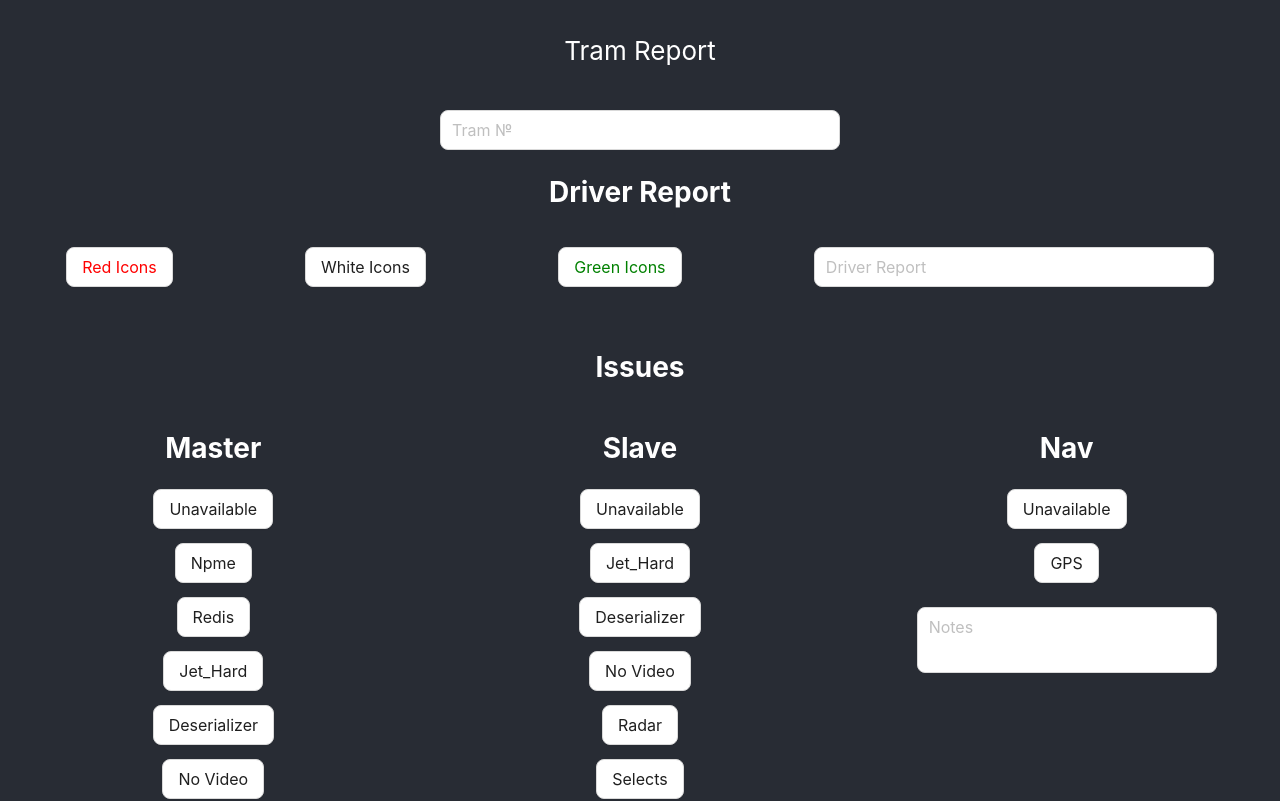
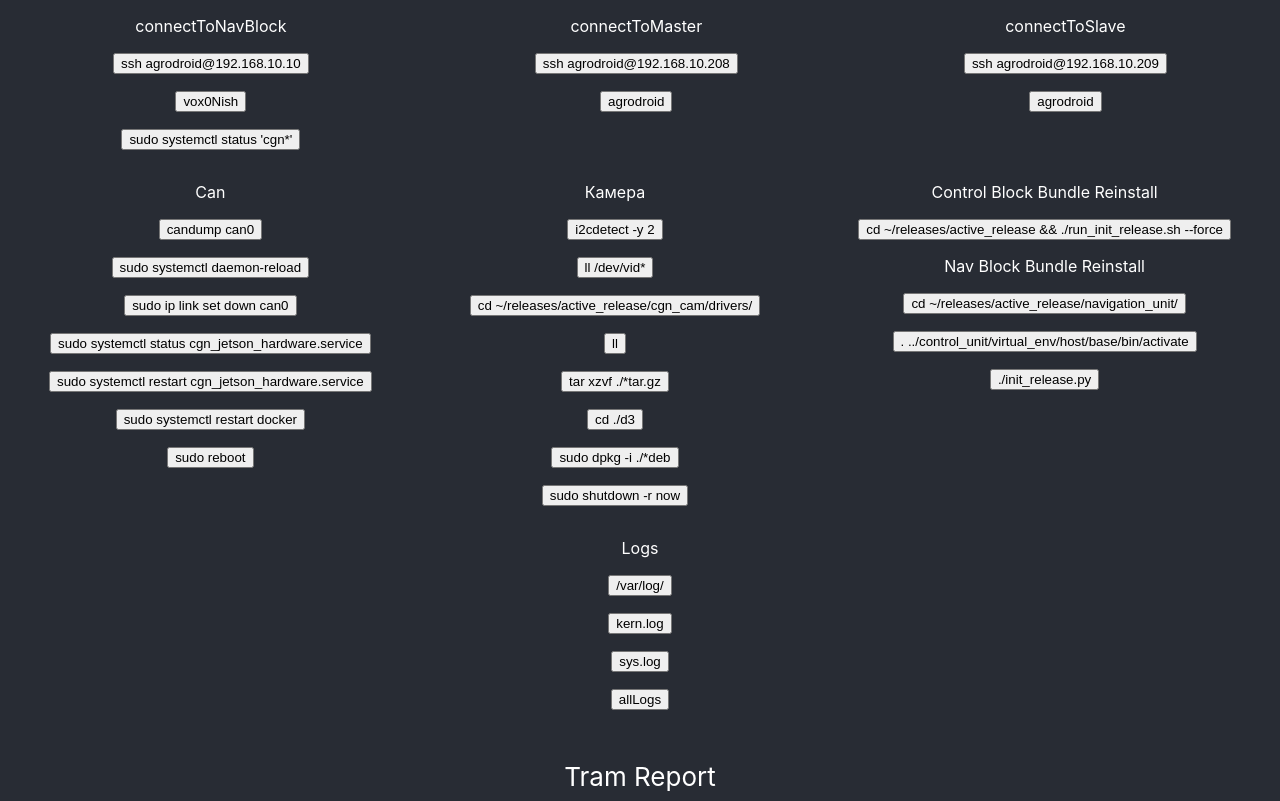
Before and after one commit to 1oki/report-constructor, a React (Create React App) app: page / in a window 1280 px wide. Shown: the top 801 px of the page. Built offline with nearby package versions, Linux system fonts and the light colour scheme.

Commit message:
clipboard added

```diff
--- a/src/App.tsx
+++ b/src/App.tsx
@@ -1,10 +1,12 @@
 
 import './App.css';
 import Forms from './forms';
+import Clipboard from './clipboard';
 
 function App() {
   return (
     <div className="App">
+      <Clipboard />
       <header className="App-header">
         Tram Report
       </header>
--- a/src/clipboard.tsx
+++ b/src/clipboard.tsx
@@ -1,12 +1,150 @@
-
+import { Flex} from 'antd';
 
 const Clipboard = () => {
 
-    let navBlock = 'ssh agrodroid@192.168.10.10';
+    let connectToNavBlock = 'ssh agrodroid@192.168.10.10';
+    let navPass = 'vox0Nish';
+    let ControlPass = 'agrodroid';
+    let connectToMaster = 'ssh agrodroid@192.168.10.208';
+    let connectToSlave = 'ssh agrodroid@192.168.10.209';
+    let statusCgn = "sudo systemctl status 'cgn*'";
+    let i2cdetect = "i2cdetect -y 2";
+    let videostream = "ll /dev/vid* ";
+    let releasesCamDrivers = "cd ~/releases/active_release/cgn_cam/drivers/  ";
+    let ll = 'll';
+    let tarXzvf = 'tar xzvf ./*tar.gz ';
+    let cdD3 = "cd ./d3";
+    let dpkg = "sudo dpkg -i ./*deb";
+    let shutdownR = "sudo shutdown -r now ";
+    let candump = "candump can0 ";
+    let daemonReload= "sudo systemctl daemon-reload";
+    let ipLinkDown = "sudo ip link set down can0";
+    let jetHardStatus = "sudo systemctl status cgn_jetson_hardware.service";
+    let jetHardRestart = "sudo systemctl restart cgn_jetson_hardware.service";
+    let dockerRestart = "sudo systemctl restart docker";
+    let reboot = "sudo reboot";
+    let bundleReinstall = "cd  ~/releases/active_release && ./run_init_release.sh  --force";
+    let NavBundleReinstall1 = "cd ~/releases/active_release/navigation_unit/";
+    let NavBundleReinstall2 = ". ../control_unit/virtual_env/host/base/bin/activate";
+    let NavBundleReinstall3 = "./init_release.py";
+
+
+    let logsDir = "/var/log/ ";
+    let kernLog = "kern.log";
+    let sysLog = "sys.log";
+    let allLogs = `cd /home/agrodroid/Downloads/ &&
+    docker logs --tail 5000 npme > npme_restarting.log &&
+    systemd-analyze plot > sys-anal_plot.svg &&
+    docker logs redis > redis_log.svg &&
+    journalctl -u docker.service > demon_log.svg &&
+    sudo journalctl -a -u cgn_jetson_hardware.service > jet-hard_log.svg`;
 
     return (
         <>
-            <button onClick={() => navigator.clipboard.writeText(navBlock)}>ssh agrodroid@192.168.10.10</button>
+        <Flex  justify={'space-around'} align={'flex-start'}>
+            <div>
+                <p>connectToNavBlock</p>
+                <button onClick={() => navigator.clipboard.writeText(connectToNavBlock)}>{connectToNavBlock}</button>
+                <p>
+                    <button onClick={() => navigator.clipboard.writeText(navPass)}>{navPass}</button>
+                </p>
+                <p>
+                    <button onClick={() => navigator.clipboard.writeText(statusCgn)}>{statusCgn}</button>
+                </p>
+
+            </div>
+            <div>
+                <p>connectToMaster</p>
+                <p>
+                    <button onClick={() => navigator.clipboard.writeText(connectToMaster)}>{connectToMaster}</button>
+                </p>
+                <p>
+                    <button onClick={() => navigator.clipboard.writeText(ControlPass)}>{ControlPass}</button>
+                </p>
+
+            </div>
+            <div>
+                <p>connectToSlave</p>
+                <p>
+                    <button onClick={() => navigator.clipboard.writeText(connectToSlave)}>{connectToSlave}</button>
+                </p>
+                <p>
+                    <button onClick={() => navigator.clipboard.writeText(ControlPass)}>{ControlPass}</button>
+                </p>
+            </div>
+        </Flex>
+        <Flex  justify={'space-around'} align={'flex-start'}>
+            <div>
+                <p>Can</p>
+                <p>
+                <button onClick={() => navigator.clipboard.writeText(candump)}>{candump}</button>
+                </p>
+                <p>
+                <button onClick={() => navigator.clipboard.writeText(daemonReload)}>{daemonReload}</button>
+                </p>
+                <p>
+                <button onClick={() => navigator.clipboard.writeText(ipLinkDown)}>{ipLinkDown}</button>
+                </p>
+                <p>
+                <button onClick={() => navigator.clipboard.writeText(jetHardStatus)}>{jetHardStatus}</button>
+                </p>
+                <p>
+                <button onClick={() => navigator.clipboard.writeText(jetHardRestart)}>{jetHardRestart}</button>
+                </p>
+                <p>
+                <button onClick={() => navigator.clipboard.writeText(dockerRestart)}>{dockerRestart}</button>
+                </p>
+                <p>
+                <button onClick={() => navigator.clipboard.writeText(reboot)}>{reboot}</button>
+                </p>
+            </div>
+            <div>
+                <p>Камера</p>
+                <p>
+                    <button onClick={() => navigator.clipboard.writeText(i2cdetect)}>{i2cdetect}</button>
+                </p>
+                <p>
+                    <button onClick={() => navigator.clipboard.writeText(videostream)}>{videostream}</button>
+                </p>
+                <p>
+                    <button onClick={() => navigator.clipboard.writeText(releasesCamDrivers)}>{releasesCamDrivers}</button>
+                </p>
+                <p>
+                    <button onClick={() => navigator.clipboard.writeText(ll)}>{ll}</button>
+                </p>
+                <p>
+                    <button onClick={() => navigator.clipboard.writeText(tarXzvf)}>{tarXzvf}</button>
+                </p>
+                <p>
+                    <button onClick={() => navigator.clipboard.writeText(cdD3)}>{cdD3}</button>
+                </p>
+                <p>
+                    <button onClick={() => navigator.clipboard.writeText(dpkg)}>{dpkg}</button>
+                </p>
+                <p>
+                    <button onClick={() => navigator.clipboard.writeText(shutdownR)}>{shutdownR}</button>
+                </p>
+            </div>
+
+            <div>
+                <p>Control Block Bundle Reinstall</p>
+                <button onClick={() => navigator.clipboard.writeText(bundleReinstall)}>{bundleReinstall}</button>
+                <p>Nav Block Bundle Reinstall</p>
+                <p><button onClick={() => navigator.clipboard.writeText(NavBundleReinstall1)}>{NavBundleReinstall1}</button></p>
+                <p><button onClick={() => navigator.clipboard.writeText(NavBundleReinstall2)}>{NavBundleReinstall2}</button></p>
+                <p><button onClick={() => navigator.clipboard.writeText(NavBundleReinstall3)}>{NavBundleReinstall3}</button></p>
+            </div>
+
+        </Flex>
+        <Flex  justify={'space-around'} align={'flex-start'}>
+            <div>
+                <p>Logs</p>
+                <button onClick={() => navigator.clipboard.writeText(logsDir)}>{logsDir}</button>
+                <p><button onClick={() => navigator.clipboard.writeText(kernLog)}>{kernLog}</button></p>
+                <p><button onClick={() => navigator.clipboard.writeText(sysLog)}>{sysLog}</button></p>
+                <p><button onClick={() => navigator.clipboard.writeText(allLogs)}>allLogs</button></p>
+            </div>
+        </Flex>
         </>
     )
 }
--- a/src/forms.tsx
+++ b/src/forms.tsx
@@ -2,9 +2,9 @@ import React, { useState } from 'react';
 import { Button, Flex, FlexProps, Input, Checkbox, Form, ConfigProvider, FormProps} from 'antd';
 import CheckBtn from './checkBtn';
 import { report } from 'process';
-import Clipboard from './clipboard';
 
-type FieldType = {
+
+type ReportType = {
     tramNumber: string,
     redIcons?: boolean,
     whiteIcons?: boolean,
@@ -30,11 +30,16 @@ type FieldType = {
     issueNavGps?: boolean,
   };
 
-  const onFinish: FormProps<FieldType>['onFinish'] = (values) => {
+  type ReportSection ={
+    id: string,
+    content: boolean,
+  }
+
+  const onFinish: FormProps<ReportType>['onFinish'] = (values) => {
     console.log('Success:', values);
   };
 
-  const onFinishFailed: FormProps<FieldType>['onFinishFailed'] = (errorInfo) => {
+  const onFinishFailed: FormProps<ReportType>['onFinishFailed'] = (errorInfo) => {
     console.log('Failed:', errorInfo);
   };
 
@@ -43,6 +48,18 @@ type FieldType = {
 
 const Forms: React.FC = () => {
 
+    const [ report, setReport ] = useState<ReportType>()
+
+    const handleClick = (section: string) => {
+        console.log('section', section)
+        console.log('report', report)
+        // setReport( {...report, report[section]: !report[section]  })
+
+        // setReport((prevSections) => {
+        //     // const isAlreadySelected = prevSections.some(s => s.id === section.id)
+        //     console.log(prevSections)
+        // })
+    }
 
     const initialValues = {
         tramNumber: '',
@@ -147,6 +164,9 @@ const Forms: React.FC = () => {
     //   };
 
     return (
+        <>
+
+
             <Form style={containerStyle}
                 name="basic"
                 // initialValues={{ remember: true }}
@@ -172,16 +192,16 @@ const Forms: React.FC = () => {
 
                     <div style={{marginTop: '10px'}}>
                         <Flex style={containerStyle} justify={'space-around'} align={'flex-start'}>
-                        <Form.Item<FieldType> name="redIcons" >
+                            <Form.Item<ReportType> name="redIcons" >
                                 <CheckBtn label='Red Icons' textColor='red' onClick={() => setRedIcons(!redIcons)}/>
                             </Form.Item>
-                        <Form.Item<FieldType>  name="whiteIcons" >
-                            <CheckBtn label='White Icons' onClick={() => setWhiteIcons(!whiteIcons)}/>
+                            <Form.Item<ReportType>  name="whiteIcons" >
+                                <CheckBtn label='White Icons' onClick={() => handleClick('whiteIcons')}/>
                             </Form.Item>
-                        <Form.Item<FieldType> name="greenIcons" >
+                            <Form.Item<ReportType> name="greenIcons" >
                                 <CheckBtn label='Green Icons' textColor='green' onClick={() => setGreenIcons(!greenIcons)}/>
                             </Form.Item>
-                        <Form.Item<FieldType> name="driverReport" >
+                            <Form.Item<ReportType> name="driverReport" >
                                 <p>
                                     <Input size="large" placeholder="Driver Report" style={{ width: 400, resize: 'none' }}/>
                                 </p>
@@ -277,8 +297,9 @@ const Forms: React.FC = () => {
                         </Button>
                     </Form.Item>
                 </ConfigProvider>
-            <Clipboard />
+
             </Form>
+        </>
 
     );
 }
```
Lines whose indentation alone changed are shown as unchanged.
